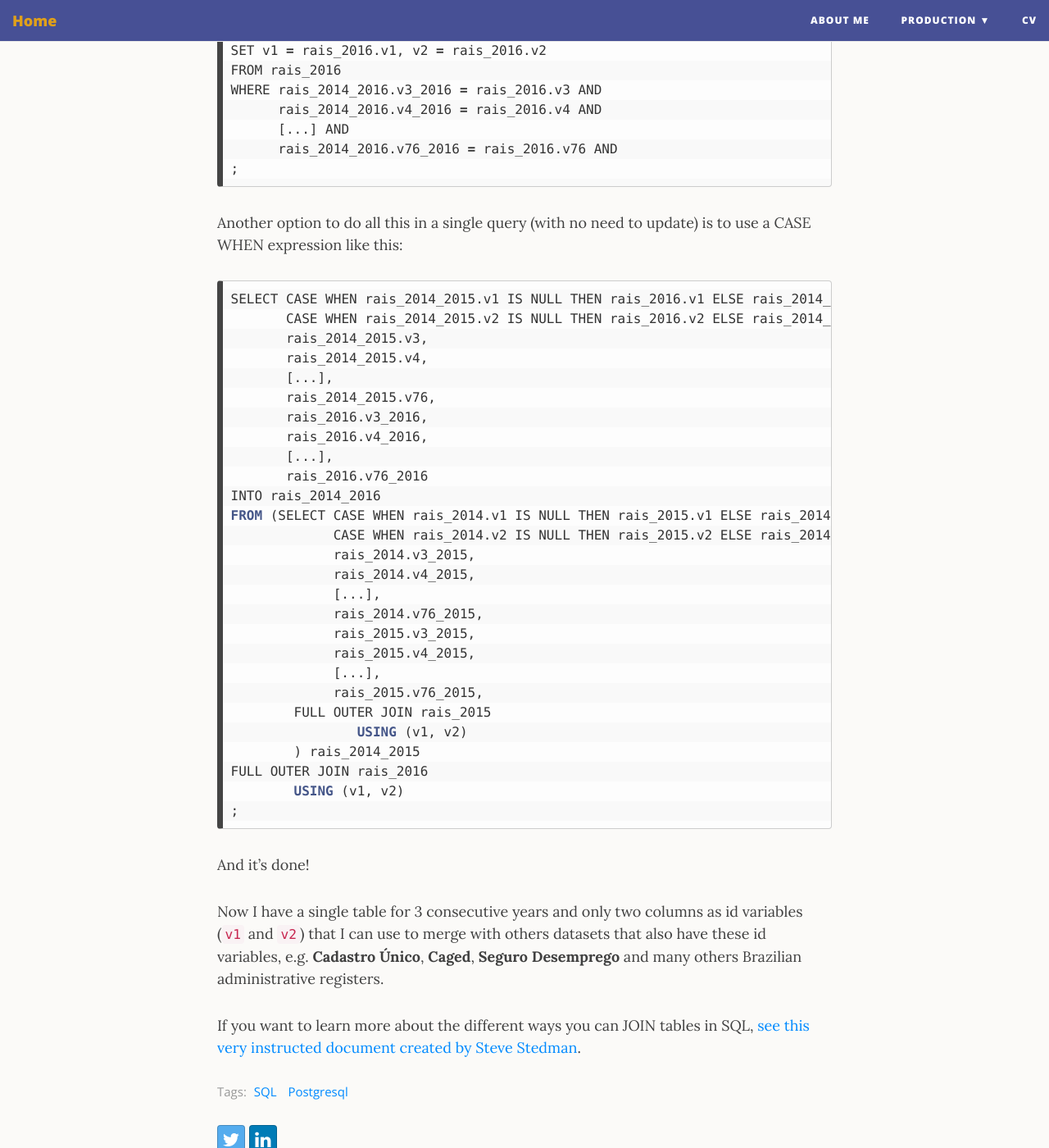
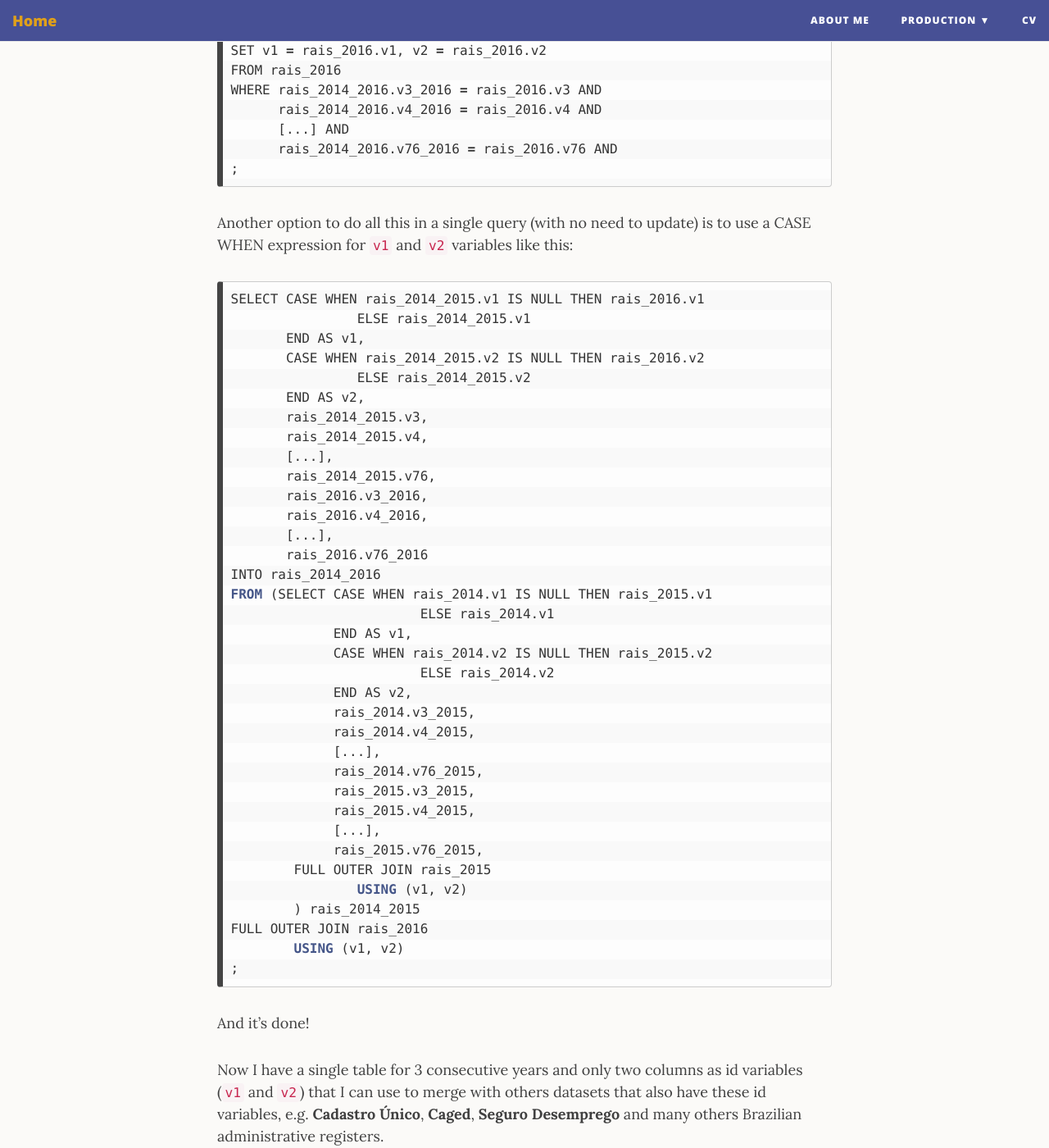
Before and after one commit to cauancardoso/cauancardoso.github.io, a Jekyll site: the page built from _posts/2019-07-05-Postgresql.md, in a window 1280 px wide and 1400 px high, scrolled down 2899 px. Shown: the whole window at 82% size. Built offline with Jekyll 4.4.1, drawn with Linux system fonts in a browser that asks for light colours; nearby versions of some CDN libraries.

Commit message:
Update 2019-07-05-Postgresql.md

````diff
--- a/_posts/2019-07-05-Postgresql.md
+++ b/_posts/2019-07-05-Postgresql.md
@@ -88,11 +88,15 @@ WHERE rais_2014_2016.v3_2016 = rais_2016.v3 AND
       rais_2014_2016.v76_2016 = rais_2016.v76 AND
 ;
 ```
-Another option to do all this in a single query (with no need to update) is to use a CASE WHEN expression like this:
+Another option to do all this in a single query (with no need to update) is to use a CASE WHEN expression for ```v1``` and ```v2``` variables like this:
 
 ```javascript
-SELECT CASE WHEN rais_2014_2015.v1 IS NULL THEN rais_2016.v1 ELSE rais_2014_2015.v1 END AS v1,
-       CASE WHEN rais_2014_2015.v2 IS NULL THEN rais_2016.v2 ELSE rais_2014_2015.v2 END AS v2,
+SELECT CASE WHEN rais_2014_2015.v1 IS NULL THEN rais_2016.v1
+		ELSE rais_2014_2015.v1
+       END AS v1,
+       CASE WHEN rais_2014_2015.v2 IS NULL THEN rais_2016.v2
+     		ELSE rais_2014_2015.v2
+       END AS v2,
        rais_2014_2015.v3,
        rais_2014_2015.v4,
        [...],
@@ -102,8 +106,12 @@ SELECT CASE WHEN rais_2014_2015.v1 IS NULL THEN rais_2016.v1 ELSE rais_2014_2015
        [...],
        rais_2016.v76_2016
 INTO rais_2014_2016
-FROM (SELECT CASE WHEN rais_2014.v1 IS NULL THEN rais_2015.v1 ELSE rais_2014.v1 END AS v1,
-	     CASE WHEN rais_2014.v2 IS NULL THEN rais_2015.v2 ELSE rais_2014.v2 END AS v2,
+FROM (SELECT CASE WHEN rais_2014.v1 IS NULL THEN rais_2015.v1
+			ELSE rais_2014.v1
+	     END AS v1,
+	     CASE WHEN rais_2014.v2 IS NULL THEN rais_2015.v2
+	     		ELSE rais_2014.v2
+	     END AS v2,
 	     rais_2014.v3_2015,
 	     rais_2014.v4_2015,
 	     [...],
````
